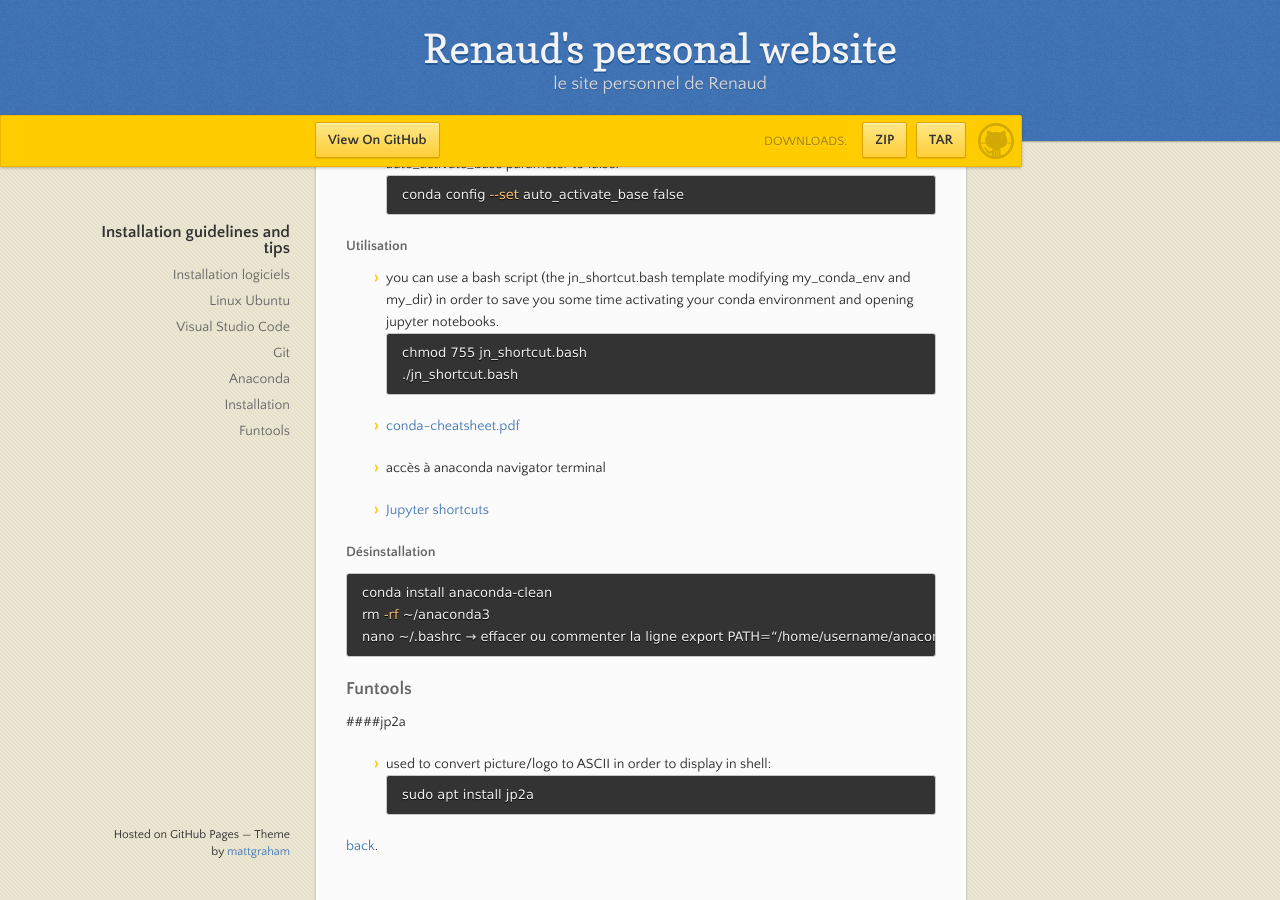
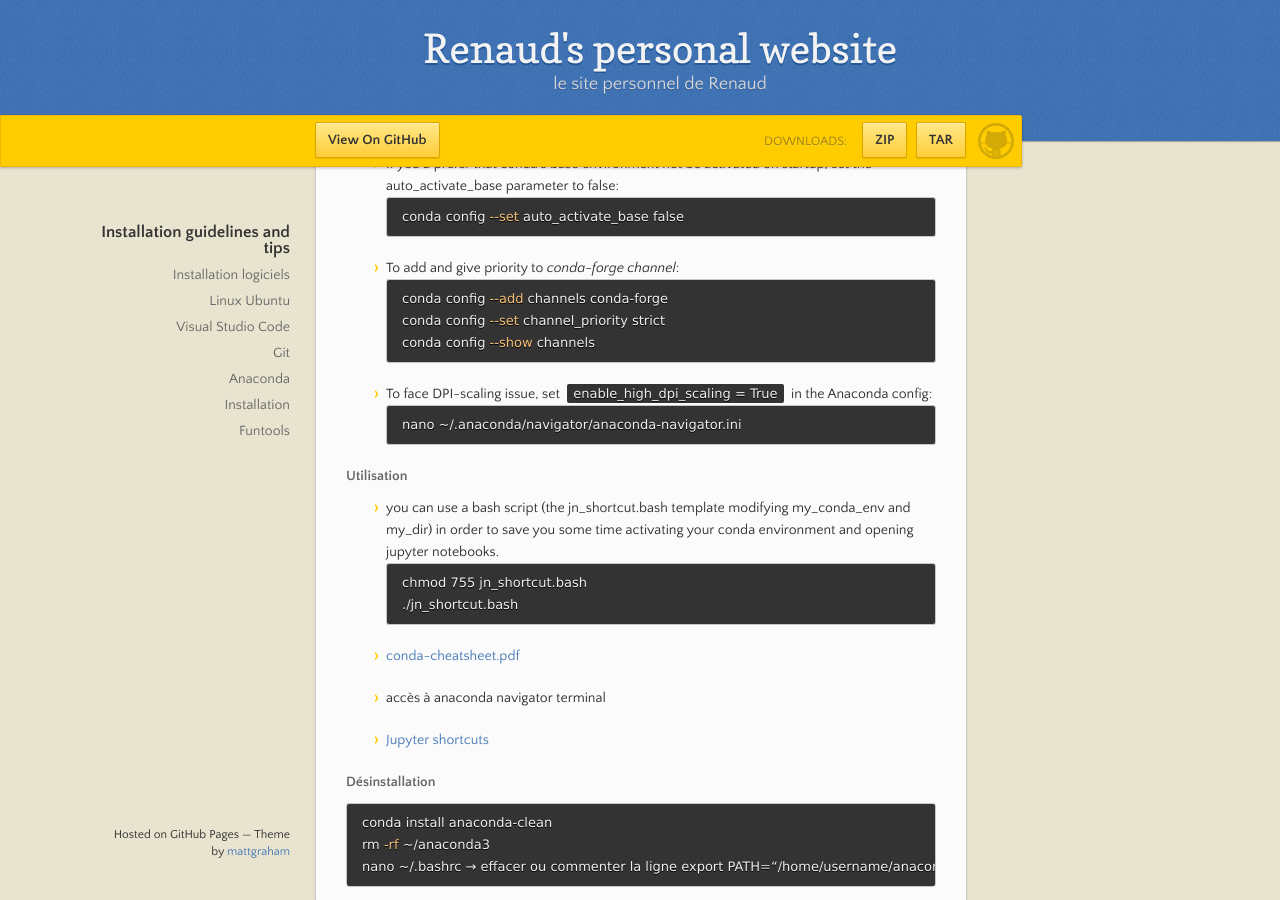
Before and after one commit to rcrosset/rcrosset.github.io, a Jekyll site: the page built from Installation_guidelines_and_tips.md, in a window 1280 px wide and 900 px high, scrolled down 2033 px. Built offline with Jekyll 4.4.1, drawn with Linux system fonts in a browser that asks for light colours; some of the changed text lies outside the part shown.

Commit message:
Update Installation_guidelines_and_tips.md

````diff
--- a/Installation_guidelines_and_tips.md
+++ b/Installation_guidelines_and_tips.md
@@ -93,10 +93,21 @@ conda update anaconda-navigator
 conda info
 ```
 
-
 - If you'd prefer that conda's base environment not be activated on startup, set the auto_activate_base parameter to false:
 ```shell
 conda config --set auto_activate_base false
+```
+
+- To add and give priority to *conda-forge channel*:
+```shell
+conda config --add channels conda-forge
+conda config --set channel_priority strict
+conda config --show channels
+```
+
+- To face DPI-scaling issue, set `enable_high_dpi_scaling = True` in the Anaconda config:
+```shell
+nano ~/.anaconda/navigator/anaconda-navigator.ini
 ```
 
 #### Utilisation
````
Also changed, not shown: other parts of Installation_guidelines_and_tips.md (+3 -3 lines).
